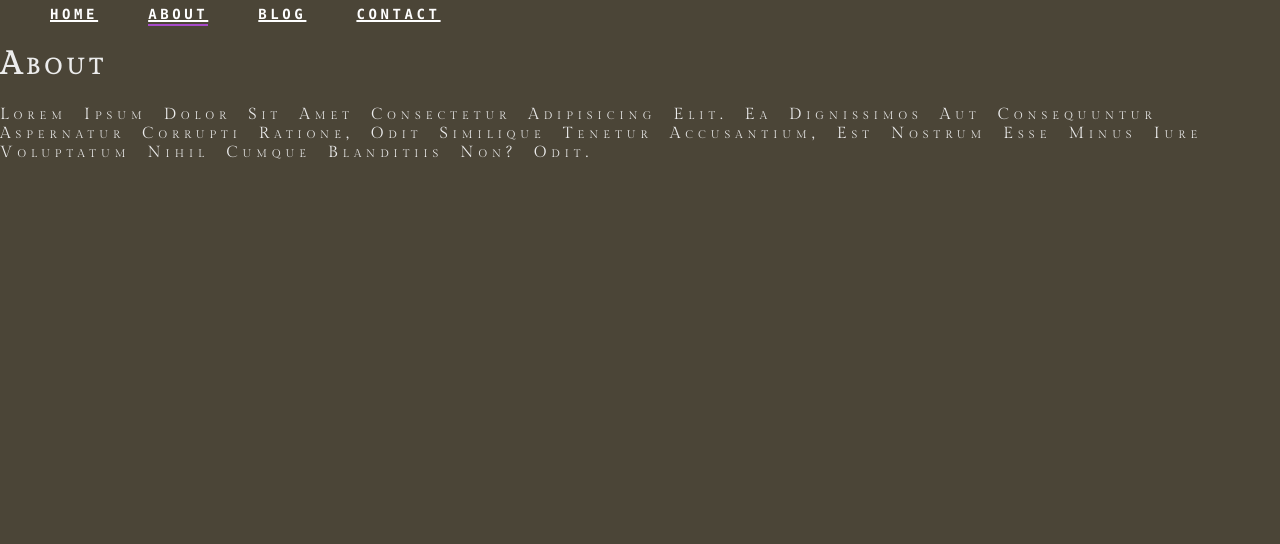
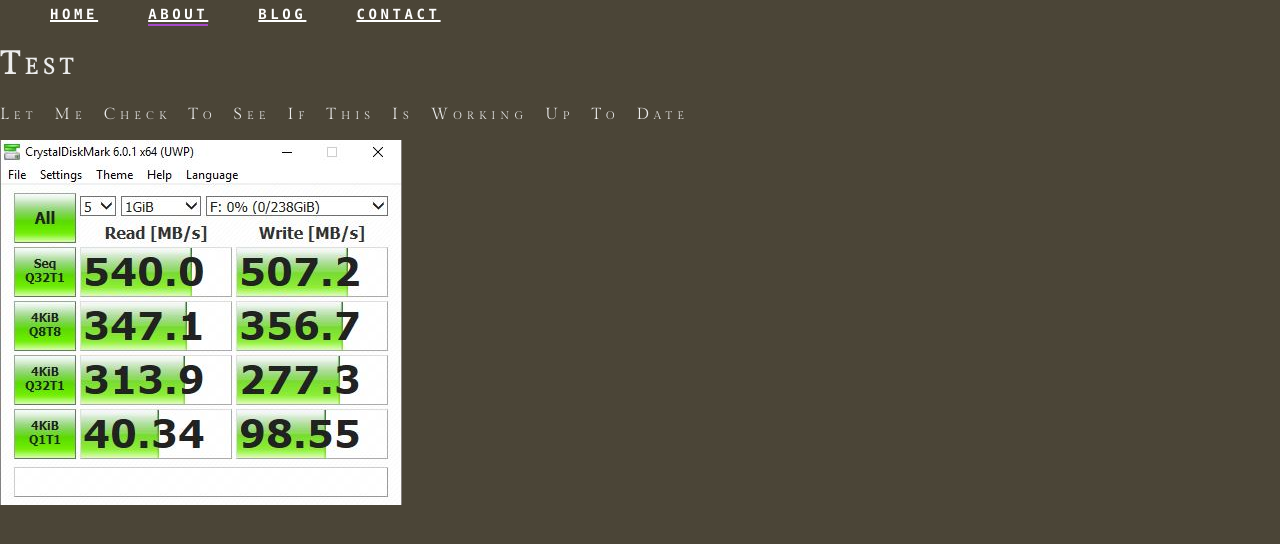
Before and after one commit to soursilver/gatsbyNetlifyTest, a Gatsby site: page /about in a window 1280 px wide. Built offline with nearby package versions, Linux system fonts and the light colour scheme; Gatsby itself is replaced by a stand-in of ours.

Commit message:
Graphql query working

```diff
--- a/src/pages/about.js
+++ b/src/pages/about.js
@@ -1,16 +1,34 @@
 import React from "react"
 import Layout from "../components/layout"
+import { Link, graphql } from "gatsby"
 
-const About = () => (
-  <Layout>
-    <h1>About</h1>
-    <p>
-      Lorem ipsum dolor sit amet consectetur adipisicing elit. Ea dignissimos
-      aut consequuntur aspernatur corrupti ratione, odit similique tenetur
-      accusantium, est nostrum esse minus iure voluptatum nihil cumque
-      blanditiis non? Odit.
-    </p>
-  </Layout>
-)
+const About = props => {
+  const data = props.data.allFile.edges[0].node.childMarkdownRemark.frontmatter
+  return (
+    <Layout>
+      <h1>{data.title}</h1>
+      <p>{data.intro}</p>
+      <img src={data.image}></img>
+    </Layout>
+  )
+}
 
 export default About
+
+export const query = graphql`
+  query {
+    allFile(filter: { extension: { eq: "md" } }) {
+      edges {
+        node {
+          childMarkdownRemark {
+            frontmatter {
+              title
+              intro
+              image
+            }
+          }
+        }
+      }
+    }
+  }
+`
```
